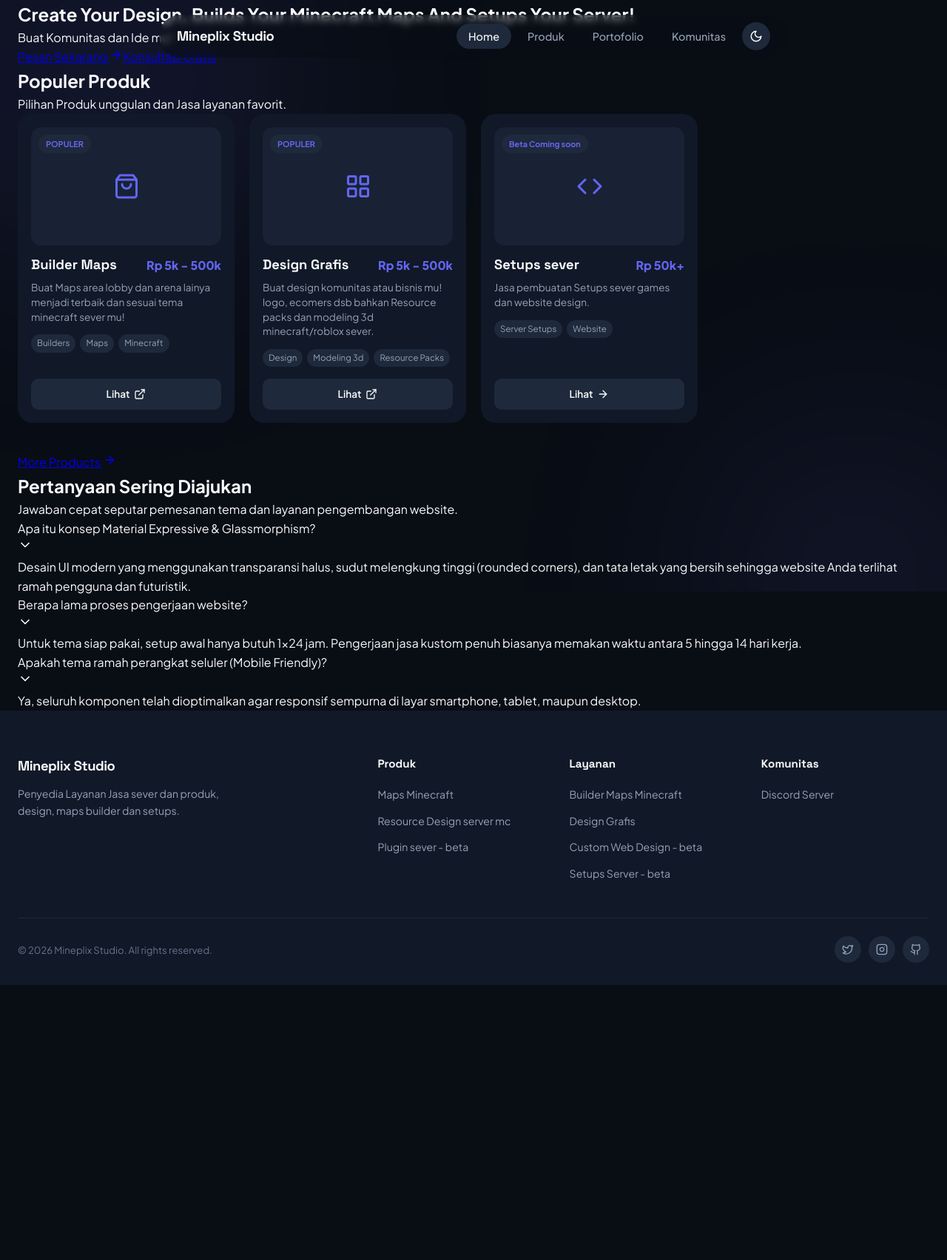
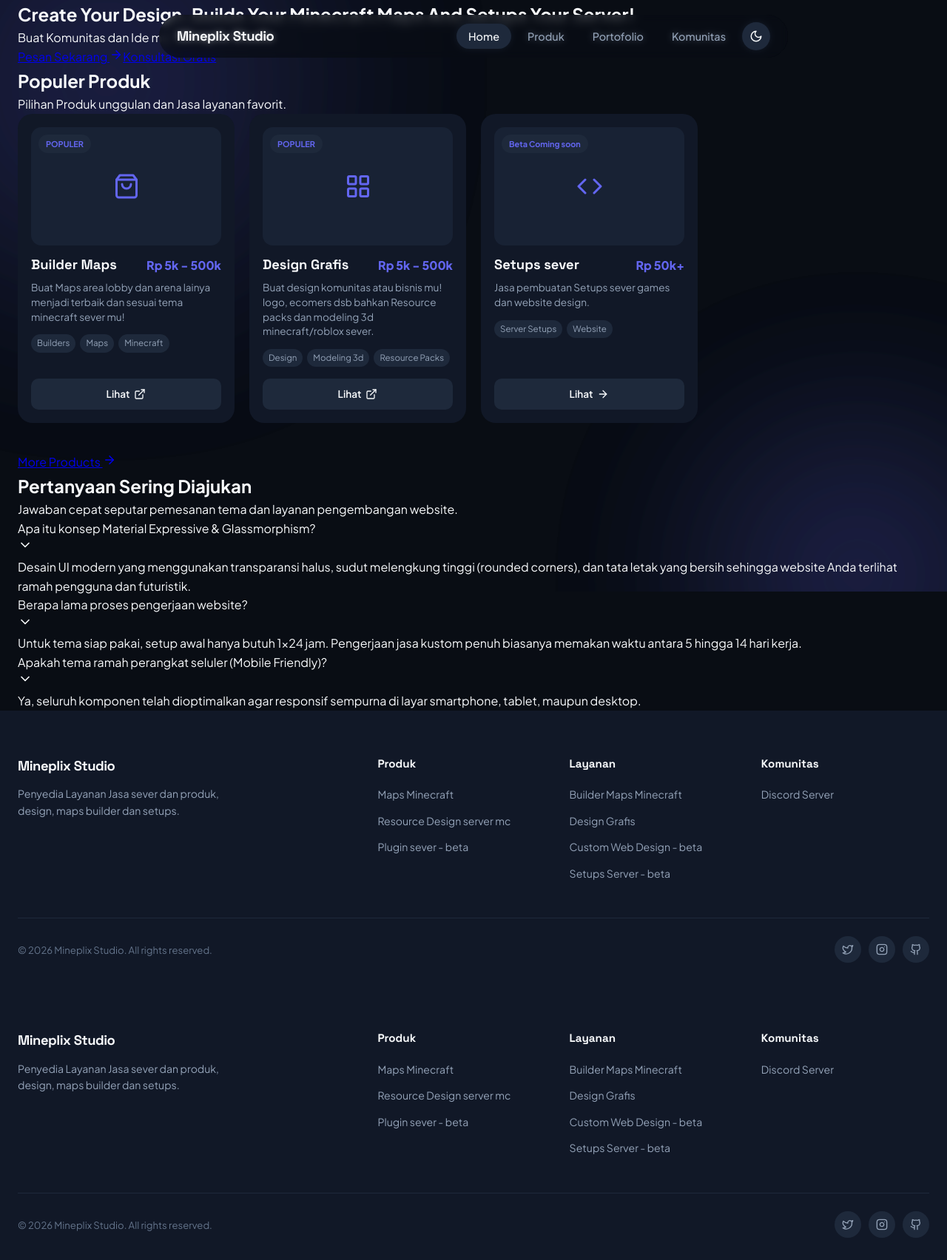
Before and after one commit to YGAKS/mine, a Next.js app: page / in a window 1280 px wide. Shown: the whole page at 74% size. Before the commit the page ends 1332 px from the top, so only its background shows below. Built offline with nearby package versions, Linux system fonts and the light colour scheme.

Commit message:
Implement theme toggle and enhance layout
Added theme toggle functionality and updated layout structure.

```diff
--- a/app/layout.js
+++ b/app/layout.js
@@ -1,14 +1,165 @@
+'use client';
+
+import { useState, useEffect } from 'react';
+import Link from 'next/link';
+import { usePathname } from 'next/navigation';
 import './globals.css';
 
-export const metadata = {
-  title: 'Mineplix Studio',
-  description: 'Create Your Design, Builds Your Minecraft Maps And Setups Your Server!',
-};
+export default function RootLayout({ children }) {
+  const [theme, setTheme] = useState('dark');
+  const pathname = usePathname();
 
-export default function RootLayout({ children }) {
+  useEffect(() => {
+    const savedTheme = localStorage.getItem('theme') || 'dark';
+    setTheme(savedTheme);
+    document.documentElement.setAttribute('data-theme', savedTheme);
+  }, []);
+
+  const toggleTheme = () => {
+    const newTheme = theme === 'dark' ? 'light' : 'dark';
+    setTheme(newTheme);
+    document.documentElement.setAttribute('data-theme', newTheme);
+    localStorage.setItem('theme', newTheme);
+  };
+
   return (
-    <html lang="id" data-theme="dark">
-      <body>{children}</body>
+    <html lang="id" data-theme={theme}>
+      <head>
+        <title>Mineplix Studio</title>
+        <meta name="viewport" content="width=device-width, initial-scale=1.0" />
+      </head>
+      <body>
+        {/* Background Ambient Orbs */}
+        <div class="ambient-bg">
+          <div class="orb orb-1"></div>
+          <div class="orb orb-2"></div>
+        </div>
+
+        {/* Top Navbar */}
+        <div class="navbar-wrapper">
+          <nav class="navbar">
+            <Link href="/" class="logo">
+              Mineplix Studio
+            </Link>
+
+            <ul class="desktop-links">
+              <li>
+                <Link href="/" class={`nav-link ${pathname === '/' ? 'active' : ''}`}>
+                  Home
+                </Link>
+              </li>
+              <li>
+                <Link href="/produk" class={`nav-link ${pathname === '/produk' ? 'active' : ''}`}>
+                  Produk
+                </Link>
+              </li>
+              <li>
+                <Link href="/portofolio" class={`nav-link ${pathname === '/portofolio' ? 'active' : ''}`}>
+                  Portofolio
+                </Link>
+              </li>
+              <li>
+                <Link href="/komunitas" class={`nav-link ${pathname === '/komunitas' ? 'active' : ''}`}>
+                  Komunitas
+                </Link>
+              </li>
+              <li>
+                <button class="theme-toggle-btn" onClick={toggleTheme} title="Ganti Mode Terang/Gelap">
+                  {theme === 'light' ? (
+                    <svg style={{ width: '18px', height: '18px' }} viewBox="0 0 24 24" fill="none" stroke="currentColor" strokeWidth="2" strokeLinecap="round" strokeLinejoin="round"><circle cx="12" cy="12" r="4"/><path d="M12 2v2"/><path d="M12 20v2"/><path d="m4.93 4.93 1.41 1.41"/><path d="m17.66 17.66 1.41 1.41"/><path d="M2 12h2"/><path d="M20 12h2"/><path d="m6.34 17.66-1.41 1.41"/><path d="m19.07 4.93-1.41 1.41"/></svg>
+                  ) : (
+                    <svg style={{ width: '18px', height: '18px' }} viewBox="0 0 24 24" fill="none" stroke="currentColor" strokeWidth="2" strokeLinecap="round" strokeLinejoin="round"><path d="M12 3a6 6 0 0 0 9 9 9 9 0 1 1-9-9Z"/></svg>
+                  )}
+                </button>
+              </li>
+            </ul>
+
+            <button class="theme-toggle-btn mobile-theme-btn" onClick={toggleTheme} title="Ganti Mode Terang/Gelap">
+              {theme === 'light' ? (
+                <svg style={{ width: '18px', height: '18px' }} viewBox="0 0 24 24" fill="none" stroke="currentColor" strokeWidth="2" strokeLinecap="round" strokeLinejoin="round"><circle cx="12" cy="12" r="4"/><path d="M12 2v2"/><path d="M12 20v2"/><path d="m4.93 4.93 1.41 1.41"/><path d="m17.66 17.66 1.41 1.41"/><path d="M2 12h2"/><path d="M20 12h2"/><path d="m6.34 17.66-1.41 1.41"/><path d="m19.07 4.93-1.41 1.41"/></svg>
+              ) : (
+                <svg style={{ width: '18px', height: '18px' }} viewBox="0 0 24 24" fill="none" stroke="currentColor" strokeWidth="2" strokeLinecap="round" strokeLinejoin="round"><path d="M12 3a6 6 0 0 0 9 9 9 9 0 1 1-9-9Z"/></svg>
+              )}
+            </button>
+          </nav>
+        </div>
+
+        {/* Main Content */}
+        {children}
+
+        {/* Mobile Bottom Navigation */}
+        <div class="bottom-nav">
+          <Link href="/" class={`bottom-nav-item ${pathname === '/' ? 'active' : ''}`}>
+            <svg style={{ width: '20px', height: '20px' }} viewBox="0 0 24 24" fill="none" stroke="currentColor" strokeWidth="2" strokeLinecap="round" strokeLinejoin="round"><path d="m3 9 9-7 9 7v11a2 2 0 0 1-2 2H5a2 2 0 0 1-2-2z"/><polyline points="9 22 9 12 15 12 15 22"/></svg>
+            <span>Home</span>
+          </Link>
+          <Link href="/produk" class={`bottom-nav-item ${pathname === '/produk' ? 'active' : ''}`}>
+            <svg style={{ width: '20px', height: '20px' }} viewBox="0 0 24 24" fill="none" stroke="currentColor" strokeWidth="2" strokeLinecap="round" strokeLinejoin="round"><path d="M6 2 3 6v14a2 2 0 0 0 2 2h14a2 2 0 0 0 2-2V6l-3-4Z"/><line x1="3" x2="21" y1="6" y2="6"/><path d="M16 10a4 4 0 0 1-8 0"/></svg>
+            <span>Produk</span>
+          </Link>
+          <Link href="/portofolio" class={`bottom-nav-item ${pathname === '/portofolio' ? 'active' : ''}`}>
+            <svg style={{ width: '20px', height: '20px' }} viewBox="0 0 24 24" fill="none" stroke="currentColor" strokeWidth="2" strokeLinecap="round" strokeLinejoin="round"><rect width="20" height="14" x="2" y="7" rx="2" ry="2"/><path d="M16 21V5a2 2 0 0 0-2-2h-4a2 2 0 0 0-2 2v16"/></svg>
+            <span>Portofolio</span>
+          </Link>
+          <Link href="/komunitas" class={`bottom-nav-item ${pathname === '/komunitas' ? 'active' : ''}`}>
+            <svg style={{ width: '20px', height: '20px' }} viewBox="0 0 24 24" fill="none" stroke="currentColor" strokeWidth="2" strokeLinecap="round" strokeLinejoin="round"><path d="M16 21v-2a4 4 0 0 0-4-4H6a4 4 0 0 0-4 4v2"/><circle cx="9" cy="7" r="4"/><path d="M22 21v-2a4 4 0 0 0-3-3.87"/><path d="M16 3.13a4 4 0 0 1 0 7.75"/></svg>
+            <span>Komunitas</span>
+          </Link>
+        </div>
+
+        {/* Footer */}
+        <footer class="footer" id="contact">
+          <div class="container">
+            <div class="footer-grid">
+              <div class="footer-brand">
+                <Link href="/" class="logo">Mineplix Studio</Link>
+                <p>Penyedia Layanan Jasa sever dan produk, design, maps builder dan setups.</p>
+              </div>
+
+              <div>
+                <h4 class="footer-col-title">Produk</h4>
+                <ul class="footer-links">
+                  <li><Link href="/produk">Maps Minecraft</Link></li>
+                  <li><Link href="/produk">Resource Design server mc</Link></li>
+                  <li><Link href="/produk">Plugin sever - beta</Link></li>
+                </ul>
+              </div>
+
+              <div>
+                <h4 class="footer-col-title">Layanan</h4>
+                <ul class="footer-links">
+                  <li><Link href="/produk">Builder Maps Minecraft</Link></li>
+                  <li><Link href="/produk">Design Grafis</Link></li>
+                  <li><Link href="/produk">Custom Web Design - beta</Link></li>
+                  <li><Link href="/produk">Setups Server - beta</Link></li>
+                </ul>
+              </div>
+
+              <div>
+                <h4 class="footer-col-title">Komunitas</h4>
+                <ul class="footer-links">
+                  <li><Link href="/komunitas">Discord Server</Link></li>
+                </ul>
+              </div>
+            </div>
+
+            <div class="footer-bottom">
+              <div>&copy; 2026 Mineplix Studio. All rights reserved.</div>
+              <div class="social-links">
+                <a href="#" class="social-icon" aria-label="Twitter">
+                  <svg style={{ width: '16px', height: '16px' }} viewBox="0 0 24 24" fill="none" stroke="currentColor" strokeWidth="2" strokeLinecap="round" strokeLinejoin="round"><path d="M22 4s-.7 2.1-2 3.4c1.6 10-9.4 17.3-18 11.6 2.2.1 4.4-.6 6-2C3 15.5.5 9.6 3 5c2.2 2.6 5.6 4.1 9 4-.9-4.2 4-6.6 7-3.8 1.1 0 3-1.2 3-1.2z"/></svg>
+                </a>
+                <a href="#" class="social-icon" aria-label="Instagram">
+                  <svg style={{ width: '16px', height: '16px' }} viewBox="0 0 24 24" fill="none" stroke="currentColor" strokeWidth="2" strokeLinecap="round" strokeLinejoin="round"><rect width="20" height="20" x="2" y="2" rx="5" ry="5"/><path d="M16 11.37A4 4 0 1 1 12.63 8 4 4 0 0 1 16 11.37z"/><line x1="17.5" x2="17.51" y1="6.5" y2="6.5"/></svg>
+                </a>
+                <a href="#" class="social-icon" aria-label="Github">
+                  <svg style={{ width: '16px', height: '16px' }} viewBox="0 0 24 24" fill="none" stroke="currentColor" strokeWidth="2" strokeLinecap="round" strokeLinejoin="round"><path d="M15 22v-4a4.8 4.8 0 0 0-1-3.5c3 0 6-2 6-5.5.08-1.25-.27-2.48-1-3.5.28-1.15.28-2.35 0-3.5 0 0-1 0-3 1.5-2.64-.5-5.36-.5-8 0C6 2 5 2 5 2c-.3 1.15-.3 2.35 0 3.5A5.403 5.403 0 0 0 4 9c0 3.5 3 5.5 6 5.5-.39.49-.68 1.05-.85 1.65-.17.6-.22 1.23-.15 1.85v4"/><path d="M9 18c-4.51 2-5-2-7-2"/></svg>
+                </a>
+              </div>
+            </div>
+          </div>
+        </footer>
+      </body>
     </html>
   );
 }
```
